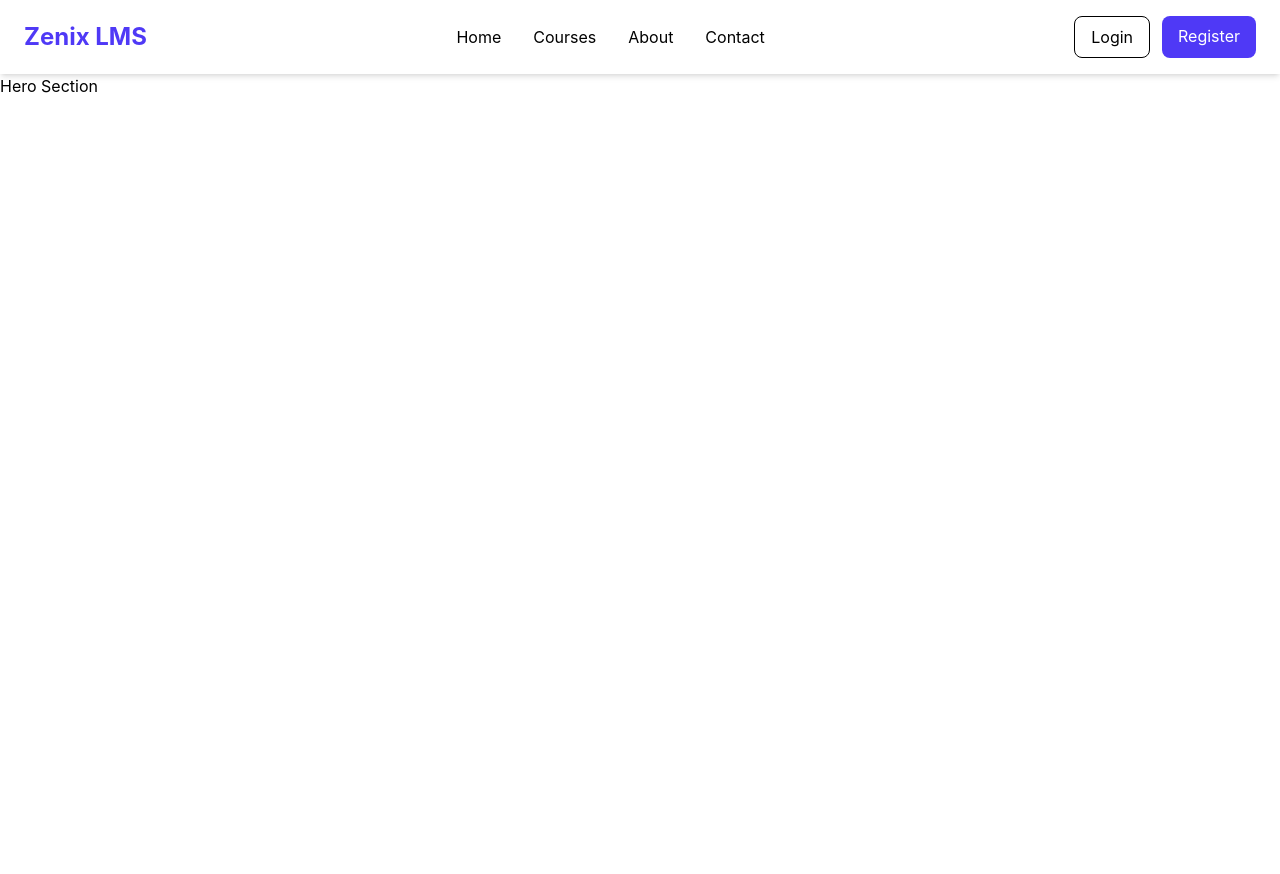
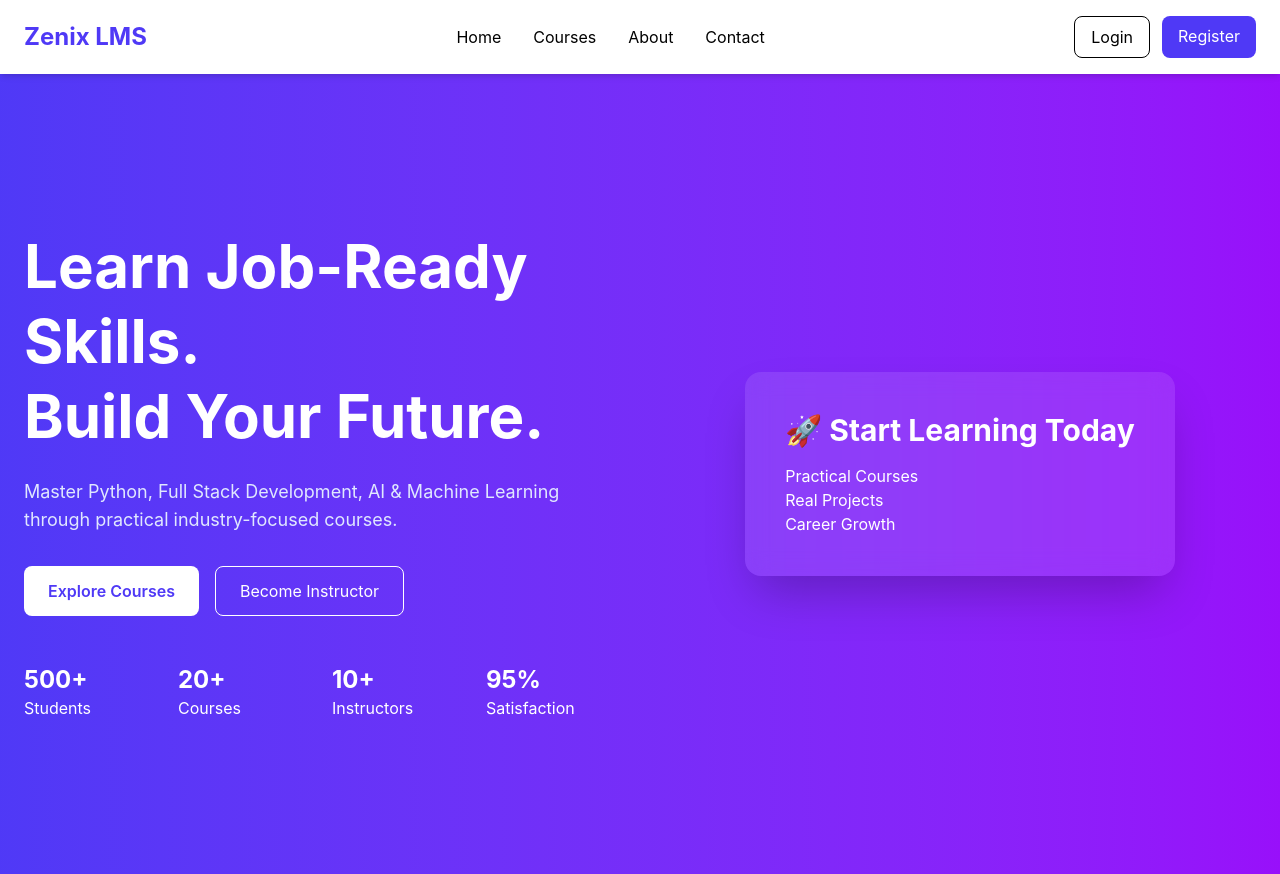
Before and after one commit to deepan-raj1/lms-saas-platform, a React (Vite) app in the folder lms_frontend/: page / in a window 1280 px wide. Before the commit the page ends 800 px from the top, so only its background shows below. Built offline with nearby package versions, Linux system fonts and the light colour scheme.

Commit message:
Landing page foundation with public navbar and hero section

```diff
--- a/lms_frontend/src/components/HeroSection.jsx
+++ b/lms_frontend/src/components/HeroSection.jsx
@@ -1,9 +1,92 @@
-function HeroSection() {
+const HeroSection = () => {
   return (
-    <section>
-      <h1>Hero Section</h1>
+    <section className="bg-gradient-to-r from-indigo-600 to-purple-600 text-white min-h-screen flex items-center">
+
+      <div className="max-w-7xl mx-auto px-6">
+
+        <div className="grid md:grid-cols-2 gap-12 items-center">
+
+          {/* Left Content */}
+          <div>
+
+            <h1 className="text-5xl md:text-6xl font-bold leading-tight">
+              Learn Job-Ready Skills.
+              <br />
+              Build Your Future.
+            </h1>
+
+            <p className="mt-6 text-lg text-indigo-100">
+              Master Python, Full Stack Development,
+              AI & Machine Learning through practical
+              industry-focused courses.
+            </p>
+
+            <div className="mt-8 flex gap-4 flex-wrap">
+
+              <button className="bg-white text-indigo-600 px-6 py-3 rounded-lg font-semibold hover:bg-gray-100">
+                Explore Courses
+              </button>
+
+              <button className="border border-white px-6 py-3 rounded-lg hover:bg-white hover:text-indigo-600 transition">
+                Become Instructor
+              </button>
+
+            </div>
+
+            {/* Stats */}
+            <div className="mt-12 grid grid-cols-2 md:grid-cols-4 gap-6">
+
+              <div>
+                <h3 className="text-2xl font-bold">500+</h3>
+                <p>Students</p>
+              </div>
+
+              <div>
+                <h3 className="text-2xl font-bold">20+</h3>
+                <p>Courses</p>
+              </div>
+
+              <div>
+                <h3 className="text-2xl font-bold">10+</h3>
+                <p>Instructors</p>
+              </div>
+
+              <div>
+                <h3 className="text-2xl font-bold">95%</h3>
+                <p>Satisfaction</p>
+              </div>
+
+            </div>
+
+          </div>
+
+          {/* Right Content */}
+          <div className="hidden md:flex justify-center">
+
+            <div className="bg-white/10 backdrop-blur-md p-10 rounded-2xl shadow-2xl">
+
+              <h2 className="text-3xl font-bold mb-4">
+                🚀 Start Learning Today
+              </h2>
+
+              <p>
+                Practical Courses
+                <br />
+                Real Projects
+                <br />
+                Career Growth
+              </p>
+
+            </div>
+
+          </div>
+
+        </div>
+
+      </div>
+
     </section>
   );
-}
+};
 
 export default HeroSection;
```
